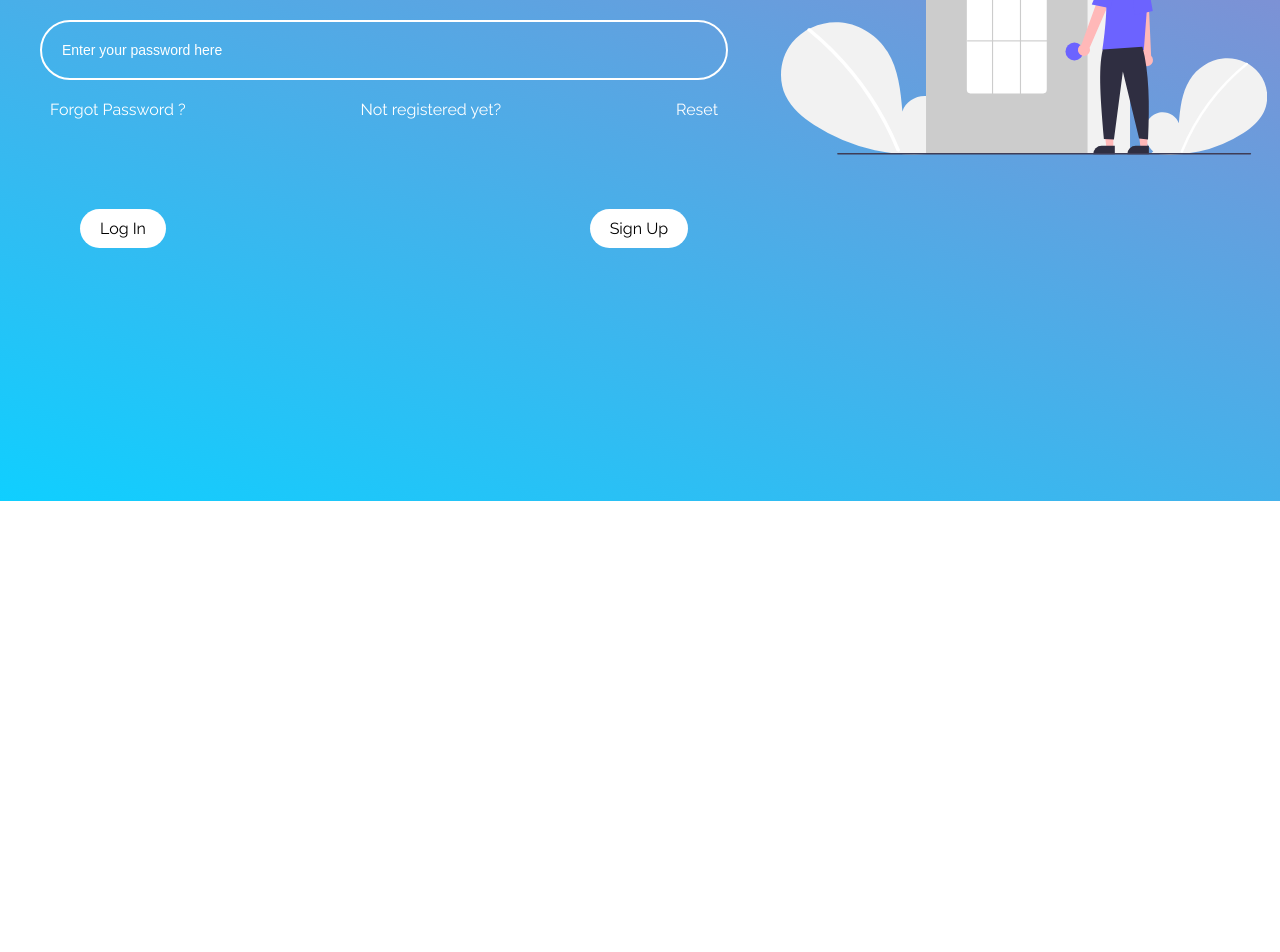
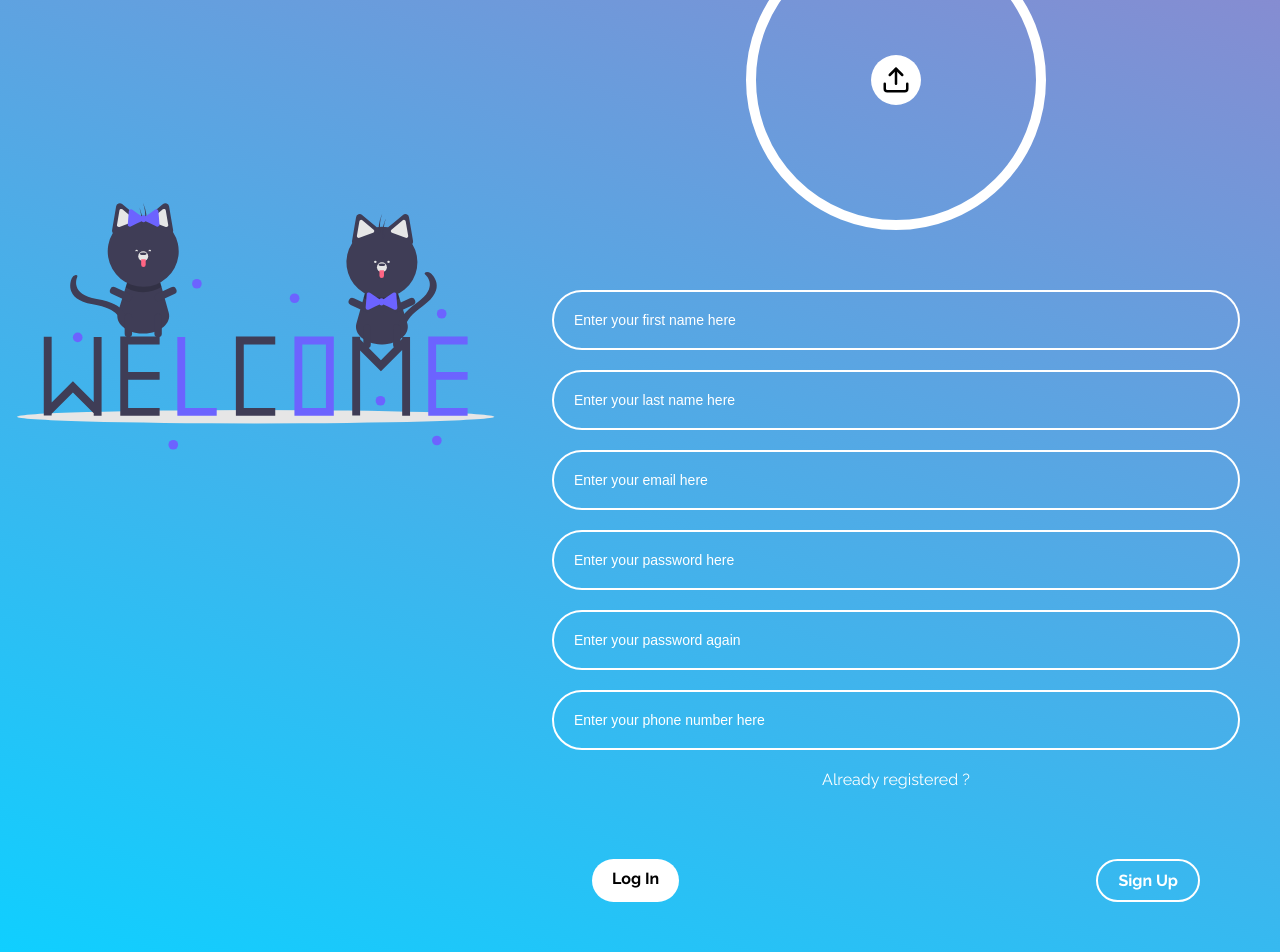
Before and after one commit to LeggoTM/Major_Project_2021, a React (Create React App) app in the folder client/: page /register in a window 1280 px wide. Shown: the part 299-1251 px from the top of the page. Before the commit the page ends 800 px from the top, so only its background shows below. Built offline with nearby package versions, Linux system fonts and the light colour scheme.

Commit message:
added sign up

```diff
--- a/client/package.json
+++ b/client/package.json
@@ -8,6 +8,9 @@
     "@testing-library/user-event": "^12.1.10",
     "react": "^17.0.2",
     "react-dom": "^17.0.2",
+    "react-hook-form": "^7.6.1",
+    "react-icons": "^4.2.0",
+    "react-images-uploading": "^3.1.2",
     "react-router-dom": "^5.2.0",
     "react-scripts": "4.0.3",
     "styled-components": "^5.3.0",
--- a/client/src/App.js
+++ b/client/src/App.js
@@ -1,12 +1,15 @@
 import { Switch, Route } from "react-router-dom";
 
-import { Signin } from "./pages";
+import { Signin, Signup } from "./pages";
 
 const App = () => {
     return (
         <Switch>
-            <Route path='/'>
+            <Route path='/' exact>
                 <Signin />
+            </Route>
+            <Route path='/register'>
+                <Signup />
             </Route>
         </Switch>
     );
--- a/client/src/index.js
+++ b/client/src/index.js
@@ -1,6 +1,6 @@
 import ReactDOM from "react-dom";
 import App from "./App";
-import { GlobalStyle } from "./globalStyles";
+import { GlobalStyle } from "./styles/globalStyles";
 import { BrowserRouter as Router } from "react-router-dom";
 
 ReactDOM.render(
--- a/client/src/pages/Signin/index.js
+++ b/client/src/pages/Signin/index.js
@@ -1,15 +1,14 @@
 import {
     SigninBox,
     SigninWrapper,
-    Button,
     ButtonGroup,
     SigninForm,
     SigninFormOption,
     SigninFormOptions,
     SigninHeader,
     SigninSvg,
-    TextFeild,
 } from "./style";
+import { Button, TextFeild } from "../../styles";
 
 import { ReactComponent as Illustration } from "../../assets/svg/signin.svg";
 
@@ -29,7 +28,7 @@ const Signin = () => {
                 </SigninForm>
                 <ButtonGroup>
                     <Button>Log In</Button>
-                    <Button>Sign Up</Button>
+                    <Button secondary>Sign Up</Button>
                 </ButtonGroup>
             </SigninBox>
             <SigninSvg>
--- a/client/src/pages/Signin/style.js
+++ b/client/src/pages/Signin/style.js
@@ -2,6 +2,7 @@ import styled from "styled-components";
 
 export const SigninWrapper = styled.div`
     width: 100%;
+    height: 100vh;
     display: flex;
     flex-direction: row;
     justify-content: space-between;
@@ -26,24 +27,6 @@ export const SigninForm = styled.div`
     width: 100%;
     padding: 10px 40px;
 `;
-export const TextFeild = styled.input`
-    margin: 10px 0;
-    padding: 20px 20px;
-    border: 2px solid #ffffff;
-    border-radius: 50px;
-    background-color: transparent;
-    font-size: 14px;
-    color: #ffffff;
-    &::placeholder {
-        font-size: 14px;
-        color: #ffffff;
-    }
-    &:focus {
-        outline: none;
-        background-color: #ffffff;
-        color: #000000;
-    }
-`;
 export const SigninFormOptions = styled.div`
     display: flex;
     flex-direction: row;
@@ -65,13 +48,6 @@ export const ButtonGroup = styled.div`
         padding: 0 80px;
     }
 `;
-export const Button = styled.div`
-    background: #ffffff;
-    color: #000000;
-    padding: 10px 20px;
-    border-radius: 50px;
-    cursor: pointer;
-`;
 export const SigninSvg = styled.div`
     flex: 2;
     display: none;
--- /dev/null
+++ b/client/src/pages/Signup/index.js
@@ -0,0 +1,93 @@
+import { useEffect, useState } from "react";
+import { FiUpload } from "react-icons/fi";
+import { useForm } from "react-hook-form";
+
+import {
+    SignupBox,
+    SignupWrapper,
+    ButtonGroup,
+    SignupForm,
+    SignupFormOption,
+    SignupFormOptions,
+    SignupHeader,
+    SignupSvg,
+    ImageFeild,
+    Upload,
+    UploadLabel,
+    Display,
+} from "./style";
+import { Button, TextFeild } from "../../styles";
+import { ReactComponent as Illustration } from "../../assets/svg/signup.svg";
+
+const Signup = () => {
+    const [image, setImage] = useState(null);
+    const { register, getValues } = useForm();
+
+    const handleImageChange = () => {
+        try {
+            setImage(URL.createObjectURL(getValues("profile_picture")[0]));
+        } catch (e) {
+            setImage(null);
+        }
+    };
+
+    return (
+        <SignupWrapper>
+            <SignupSvg>
+                <Illustration />
+            </SignupSvg>
+            <SignupBox>
+                <SignupHeader>Sign Up</SignupHeader>
+                <SignupForm>
+                    <ImageFeild>
+                        {image ? <Display src={image} /> : null}
+                        <UploadLabel>
+                            <FiUpload color='#000' size={30} />
+                            <Upload
+                                {...register("profile_picture")}
+                                onChange={handleImageChange}
+                                type='file'
+                                accept='.png, .jpg, .jpeg'
+                            />
+                        </UploadLabel>
+                    </ImageFeild>
+                    <TextFeild
+                        {...register("first_name")}
+                        placeholder='Enter your first name here'
+                    />
+                    <TextFeild
+                        {...register("last_name")}
+                        placeholder='Enter your last name here'
+                    />
+                    <TextFeild
+                        {...register("email")}
+                        placeholder='Enter your email here'
+                    />
+                    <TextFeild
+                        {...register("password")}
+                        placeholder='Enter your password here'
+                    />
+                    <TextFeild
+                        {...register("re_password")}
+                        placeholder='Enter your password again'
+                    />
+                    <TextFeild
+                        {...register("phone_no")}
+                        placeholder='Enter your phone number here'
+                    />
+                    <SignupFormOptions>
+                        <SignupFormOption>
+                            Already registered ?
+                        </SignupFormOption>
+                    </SignupFormOptions>
+                </SignupForm>
+                <ButtonGroup>
+                    <Button>Log In</Button>
+                    <Button secondary>Sign Up</Button>
+                </ButtonGroup>
+            </SignupBox>
+        </SignupWrapper>
+    );
+};
+
+export default Signup;
--- /dev/null
+++ b/client/src/pages/Signup/style.js
@@ -0,0 +1,102 @@
+import styled from "styled-components";
+
+export const SignupWrapper = styled.div`
+    width: 100%;
+    display: flex;
+    flex-direction: row;
+    justify-content: space-between;
+    align-items: center;
+`;
+export const SignupBox = styled.div`
+    flex: 3;
+    display: flex;
+    flex-direction: column;
+    align-items: center;
+`;
+export const SignupHeader = styled.h1`
+    margin: 100px 0;
+    font-size: 50px;
+    @media (min-width: 800px) {
+        margin: 80px 0;
+    }
+`;
+export const SignupForm = styled.div`
+    display: flex;
+    flex-direction: column;
+    align-items: center;
+    width: 100%;
+    padding: 10px 40px;
+`;
+export const SignupFormOptions = styled.div`
+    display: flex;
+    flex-direction: row;
+    justify-content: space-between;
+    align-items: center;
+    padding: 10px;
+`;
+export const SignupFormOption = styled.div`
+    cursor: pointer;
+`;
+export const ButtonGroup = styled.div`
+    margin: 50px 0;
+    width: 100%;
+    display: flex;
+    flex-direction: row;
+    justify-content: space-between;
+    padding: 0 50px;
+    @media (min-width: 800px) {
+        padding: 0 80px;
+    }
+`;
+export const SignupSvg = styled.div`
+    flex: 2;
+    display: none;
+    @media (min-width: 800px) {
+        display: flex;
+        justify-content: center;
+        align-items: center;
+    }
+`;
+
+export const ImageFeild = styled.div`
+    background-color: transparent;
+    border: 10px solid #ffffff;
+    width: 300px;
+    height: 300px;
+    border-radius: 50%;
+    margin-bottom: 50px;
+    display: flex;
+    align-items: center;
+    justify-content: center;
+    position: relative;
+`;
+
+export const UploadLabel = styled.label`
+    height: 50px;
+    width: 50px;
+    overflow: hidden;
+    position: relative;
+    background-color: #fff;
+    border-radius: 50%;
+    display: flex;
+    justify-content: center;
+    align-items: center;
+`;
+
+export const Upload = styled.input`
+    cursor: pointer;
+    height: 100%;
+    position: absolute;
+    z-index: 99;
+    font-size: 50px;
+    opacity: 0;
+    -moz-opacity: 0;
+`;
+
+export const Display = styled.img`
+    position: absolute;
+    width: 100%;
+    height: 100%;
+    object-fit: cover;
+    border-radius: 50%;
+`;
--- a/client/src/pages/index.js
+++ b/client/src/pages/index.js
@@ -1,3 +1,4 @@
 import Signin from "./Signin";
+import Signup from "./Signup";
 
-export { Signin };
+export { Signin, Signup };
--- a/client/src/globalStyles.js
+++ b/client/src/styles/globalStyles.js
@@ -1,6 +1,6 @@
 import { createGlobalStyle } from "styled-components";
 
-import Raleway from "./assets/fonts/Raleway-VariableFont_wght.ttf";
+import Raleway from "../assets/fonts/Raleway-VariableFont_wght.ttf";
 
 export const GlobalStyle = createGlobalStyle`
     @font-face {
@@ -14,13 +14,12 @@ export const GlobalStyle = createGlobalStyle`
         margin: 0;
         padding: 0;
         width: 100%;
-        height: 100vh;
         color: #FFFFFF;
         font-family: 'Raleway', sans-serif;
         background: linear-gradient(
                     20deg,
                     hsl(192, 100%, 53%),
                     hsl(266, 40%, 64%)
-                    );
+        );
     }
 `;
--- /dev/null
+++ b/client/src/styles/index.js
@@ -0,0 +1,36 @@
+import styled, { css } from "styled-components";
+
+export const Button = styled.div`
+    background: #ffffff;
+    color: #000000;
+    padding: 10px 20px;
+    border-radius: 50px;
+    cursor: pointer;
+    font-weight: bold;
+    ${({ secondary }) =>
+        secondary &&
+        css`
+            background: transparent;
+            border: 2px solid #ffffff;
+            color: #ffffff;
+        `}
+`;
+export const TextFeild = styled.input`
+    margin: 10px 0;
+    padding: 20px 20px;
+    width: 100%;
+    border: 2px solid #ffffff;
+    border-radius: 50px;
+    background-color: transparent;
+    font-size: 14px;
+    color: #ffffff;
+    &::placeholder {
+        font-size: 14px;
+        color: #ffffff;
+    }
+    &:focus {
+        outline: none;
+        background-color: #ffffff;
+        color: #000000;
+    }
+`;
```
Also changed, not shown: client/src/assets/svg/signup.svg (added), 1 other file (tests, documents, lock files or other folders).
